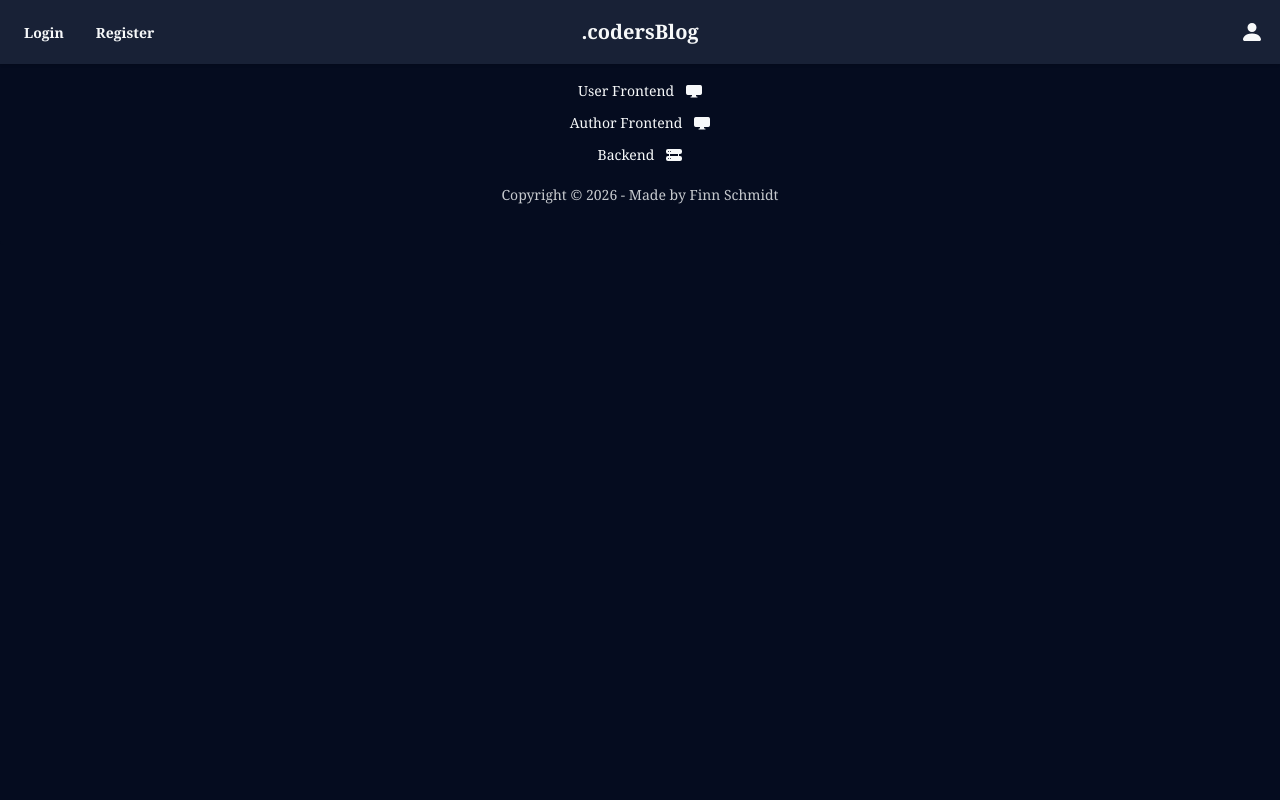
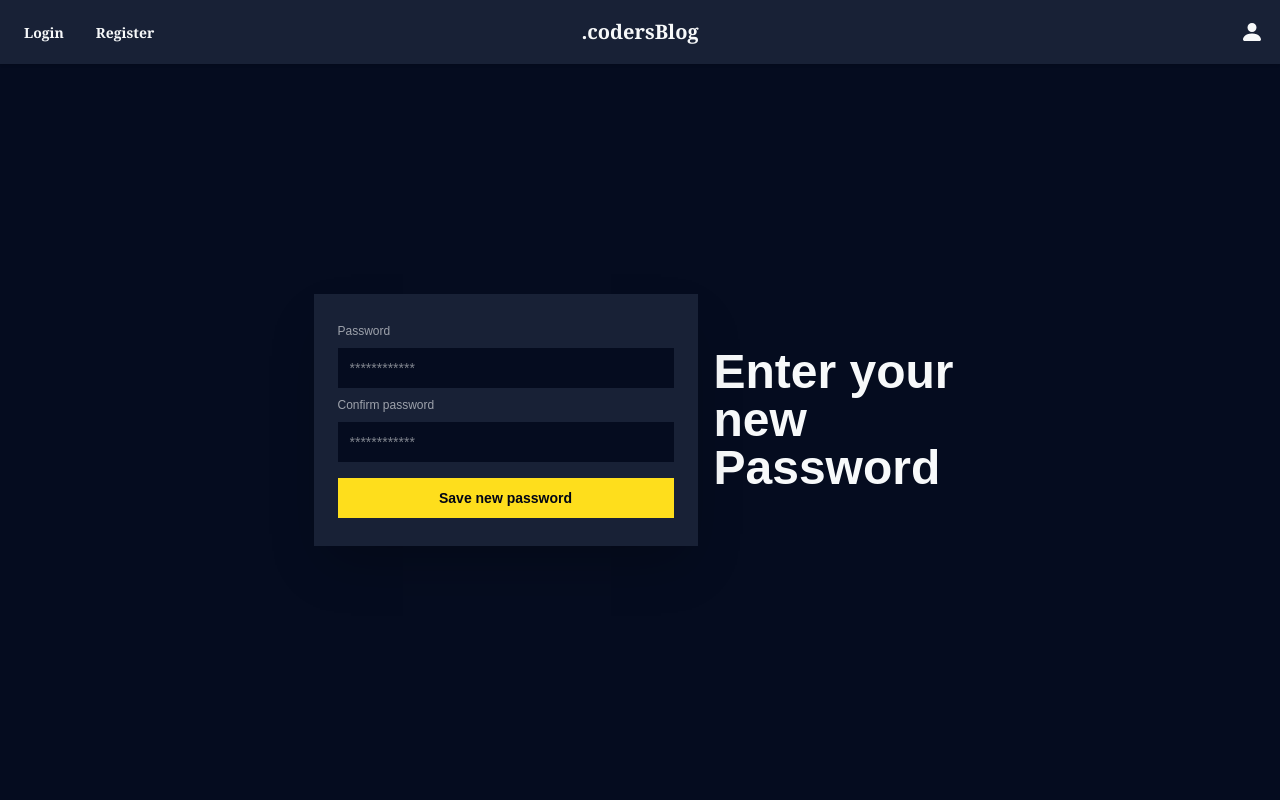
Before and after one commit to Finn1962/blog-api-user-frontend, a React (Vite) app: page /new-password/1 in a window 1280 px wide. Shown: the top 800 px of the page. Built offline with nearby package versions, Linux system fonts and the light colour scheme; no server answers; a web font is replaced by a local one.

Commit message:
password reset works

```diff
--- a/src/App.jsx
+++ b/src/App.jsx
@@ -7,6 +7,7 @@ import ProfilePage from "./Pages/ProfilePage.jsx";
 import RegisterPage from "./Pages/RegisterPage.jsx";
 import VerificationPage from "./Pages/VerificationPage.jsx";
 import ResetPasswordPage from "./Pages/ResetPasswordPage.jsx";
+import NewPasswordPage from "./Pages/NewPasswordPage.jsx";
 import Menu from "./Components/Menu.jsx";
 import Footer from "./Components/Footer.jsx";
 
@@ -24,6 +25,7 @@ function App() {
             <Route path="/register" element={<RegisterPage />} />
             <Route path="/verification/:token" element={<VerificationPage />} />
             <Route path="/reset-password" element={<ResetPasswordPage />} />
+            <Route path="/new-password/:token" element={<NewPasswordPage />} />
           </Routes>
           <Footer />
         </div>
--- /dev/null
+++ b/src/Pages/NewPasswordPage.jsx
@@ -0,0 +1,115 @@
+import { useState } from "react";
+import { useParams } from "react-router-dom";
+import { useNavigate } from "react-router-dom";
+import PageWrapper from "../Components/PageWrapper";
+
+function NewPasswordPage() {
+  const [errors, setErrors] = useState([]);
+  const [passwordValue, setPasswordValue] = useState("");
+  const [confirmPasswordValue, setConfirmPasswordValue] = useState("");
+
+  const { token } = useParams();
+  const navigate = useNavigate();
+
+  async function sendNewPassword() {
+    const response = await fetch(
+      "http://localhost:3000/register/reset-password",
+      {
+        method: "PATCH",
+        headers: {
+          "Content-Type": "application/json",
+        },
+        body: JSON.stringify({
+          password: passwordValue,
+          confirmPassword: confirmPasswordValue,
+          token,
+        }),
+      },
+    );
+    const result = await response.json();
+    if (result?.errors) setErrors(result.errors);
+    if (result.message === "Password successfully saved") navigate("/login");
+  }
+
+  return (
+    <PageWrapper>
+      <div className="hero bg-base-200 min-h-screen">
+        <div className="hero-content flex-col lg:flex-row-reverse">
+          <div className="text-center lg:text-left">
+            <h1 className="text-5xl font-bold max-w-sm">
+              Enter your new Password
+            </h1>
+          </div>
+          <div className="card bg-base-100 w-full max-w-sm shrink-0 shadow-2xl">
+            <div className="card-body">
+              <fieldset className="fieldset flex flex-col gap-2">
+                {errors.some((error) => error.msg === "Invalid token") && (
+                  <p className="text-error text-xl font-semibold">
+                    Useraccount not found
+                  </p>
+                )}
+                {errors.some((error) => error.msg === "Token has expired") && (
+                  <p className="text-error text-xl font-semibold">
+                    Your reset expired
+                  </p>
+                )}
+                <label className="label">Password</label>
+                <input
+                  type="password"
+                  className="input bg-base-200 w-full"
+                  placeholder="************"
+                  value={passwordValue}
+                  onChange={(event) => setPasswordValue(event.target.value)}
+                />
+                {errors.some(
+                  (error) => error.msg === "Password is required",
+                ) && (
+                  <p className="text-error font-semibold">
+                    Password is required
+                  </p>
+                )}
+                {errors.some(
+                  (error) =>
+                    error.msg ===
+                    "Password must be between 8 and 32 characters",
+                ) && (
+                  <p className="text-error font-semibold">
+                    Password must be between 8 and 32 characters
+                  </p>
+                )}
+                <label className="label">Confirm password</label>
+                <input
+                  type="password"
+                  className="input bg-base-200 w-full"
+                  placeholder="************"
+                  value={confirmPasswordValue}
+                  onChange={(event) =>
+                    setConfirmPasswordValue(event.target.value)
+                  }
+                />
+                {errors.some((error) => error.msg === "Confirm password") && (
+                  <p className="text-error font-semibold">Confirm password</p>
+                )}
+                {errors.some(
+                  (error) => error.msg === "Passwords must match",
+                ) && (
+                  <p className="text-error font-semibold">
+                    Passwords must match
+                  </p>
+                )}
+                <button
+                  className="btn btn-primary mt-2"
+                  onClick={sendNewPassword}
+                >
+                  Save new password
+                </button>
+              </fieldset>
+            </div>
+          </div>
+        </div>
+      </div>
+    </PageWrapper>
+  );
+}
+
+export default NewPasswordPage;
--- a/src/Pages/ResetPasswordPage.jsx
+++ b/src/Pages/ResetPasswordPage.jsx
@@ -23,7 +23,8 @@ function ResetPasswordPage() {
     if (result.errors) {
       setErrors(result.errors);
       setSuccessfullySent(false);
-    } else {
+    }
+    if (result.message === "Email is sent if the email address exists") {
       setErrors([]);
       setSuccessfullySent(true);
     }
--- a/src/Pages/VerificationPage.jsx
+++ b/src/Pages/VerificationPage.jsx
@@ -16,7 +16,15 @@ function VerificationPage() {
     (async () => {
       try {
         setIsLoading(true);
-        const response = await fetch(`http://localhost:3000/register/${token}`);
+        const response = await fetch(`http://localhost:3000/register/`, {
+          method: "PATCH",
+          headers: {
+            "Content-Type": "application/json",
+          },
+          body: JSON.stringify({
+            token,
+          }),
+        });
         const result = await response.json();
         if (result.message === "Authorization successful") return setErrors([]);
         setErrors(result.errors);
```
